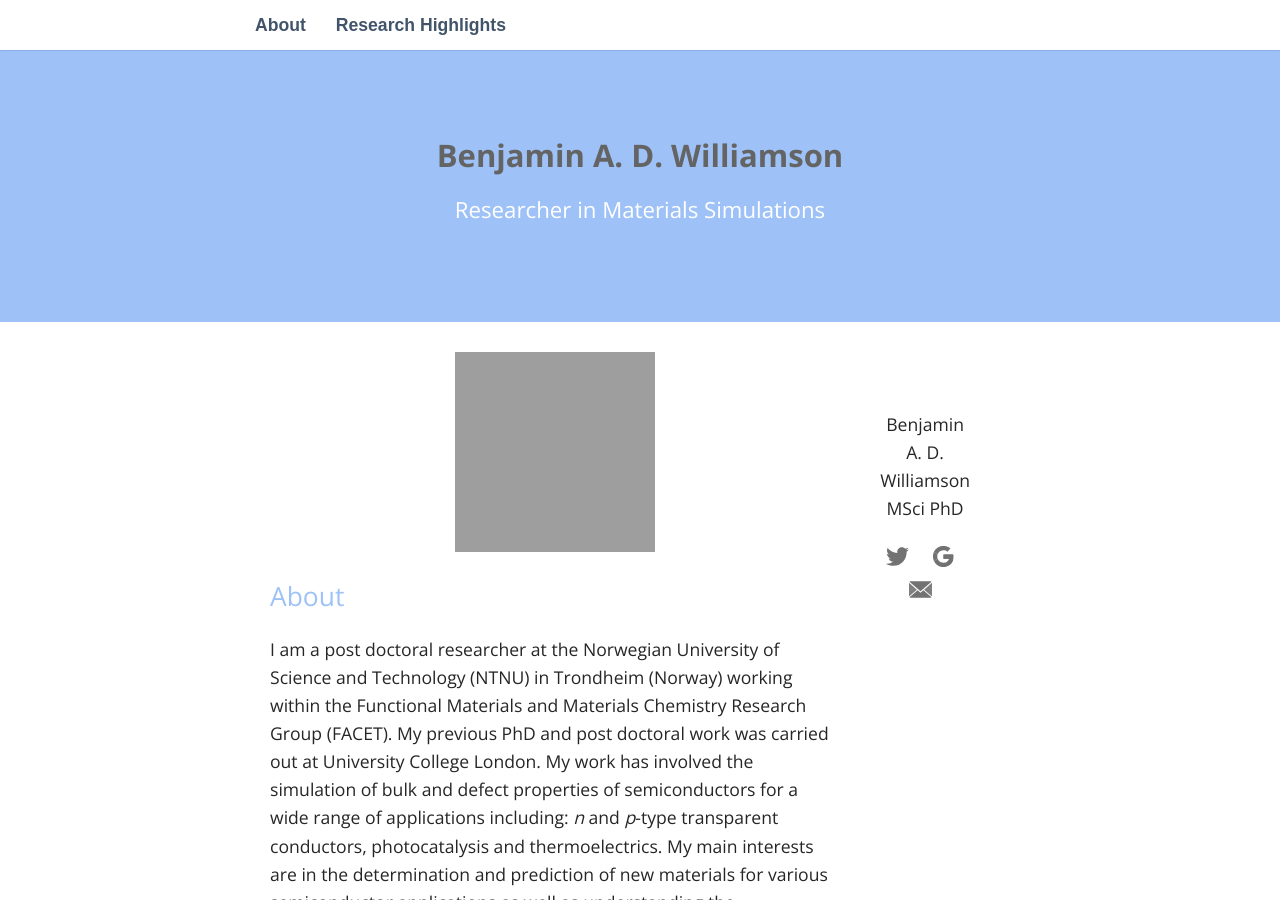
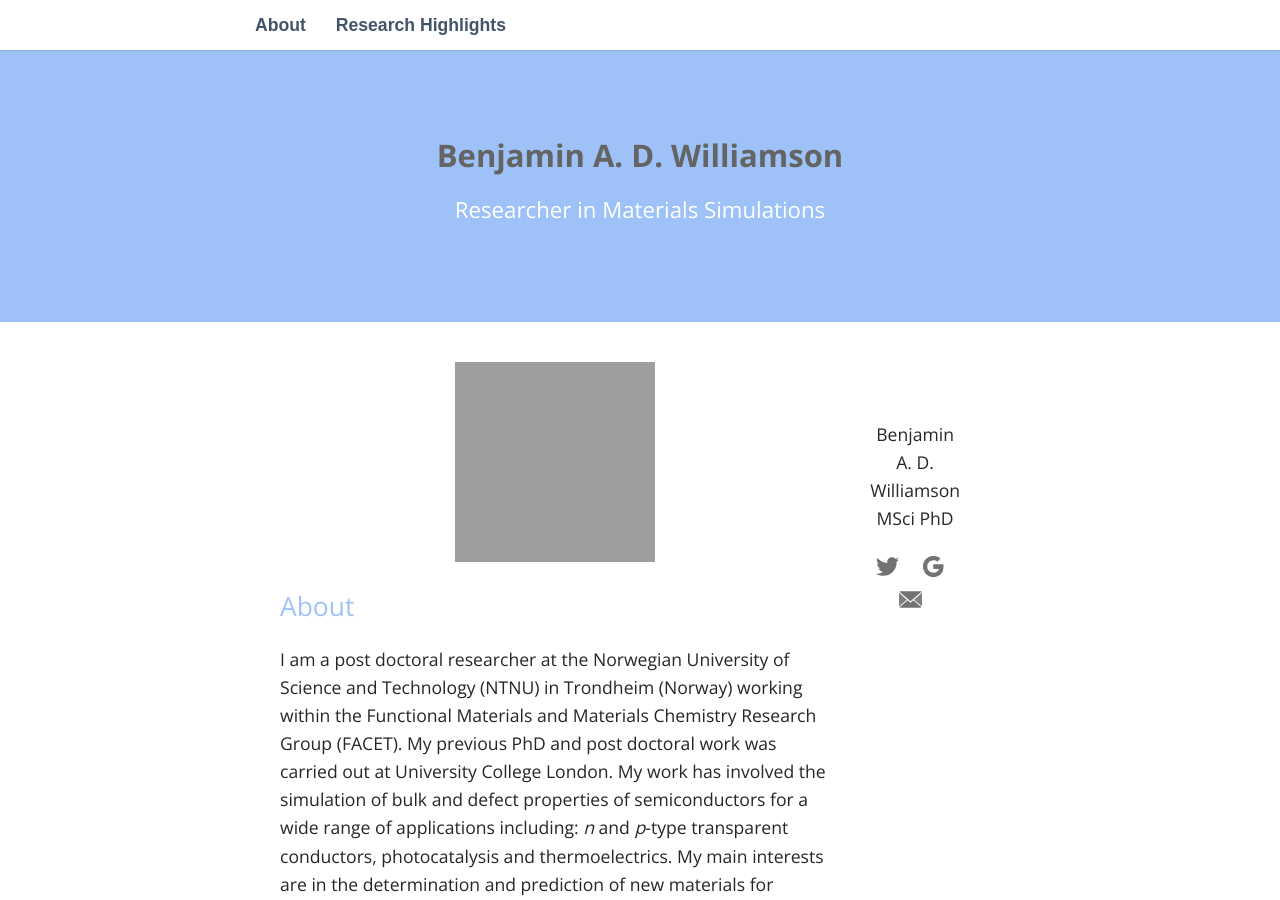
Before and after one commit to badw/badw.github.io, a Jekyll site: the page built from index.md, in a window 1280 px wide and 900 px high. Built offline with Jekyll 4.4.1, drawn with Linux system fonts in a browser that asks for light colours; some web fonts are replaced; grey boxes are pictures that could not be loaded.

Commit message:
updated params

```diff
--- a/_sass/_layout.scss
+++ b/_sass/_layout.scss
@@ -51,11 +51,11 @@ header {
 	align-items: center;
 }
 main {
-	padding: 30px 30px;
+	padding: 40px 40px;
 	max-width: $content-width;
 	margin: 0 auto;
 	display: flex;
-	justify-content: space-evenly;
+	justify-content: center;
 }
 time {
 	color: #898989;
```
